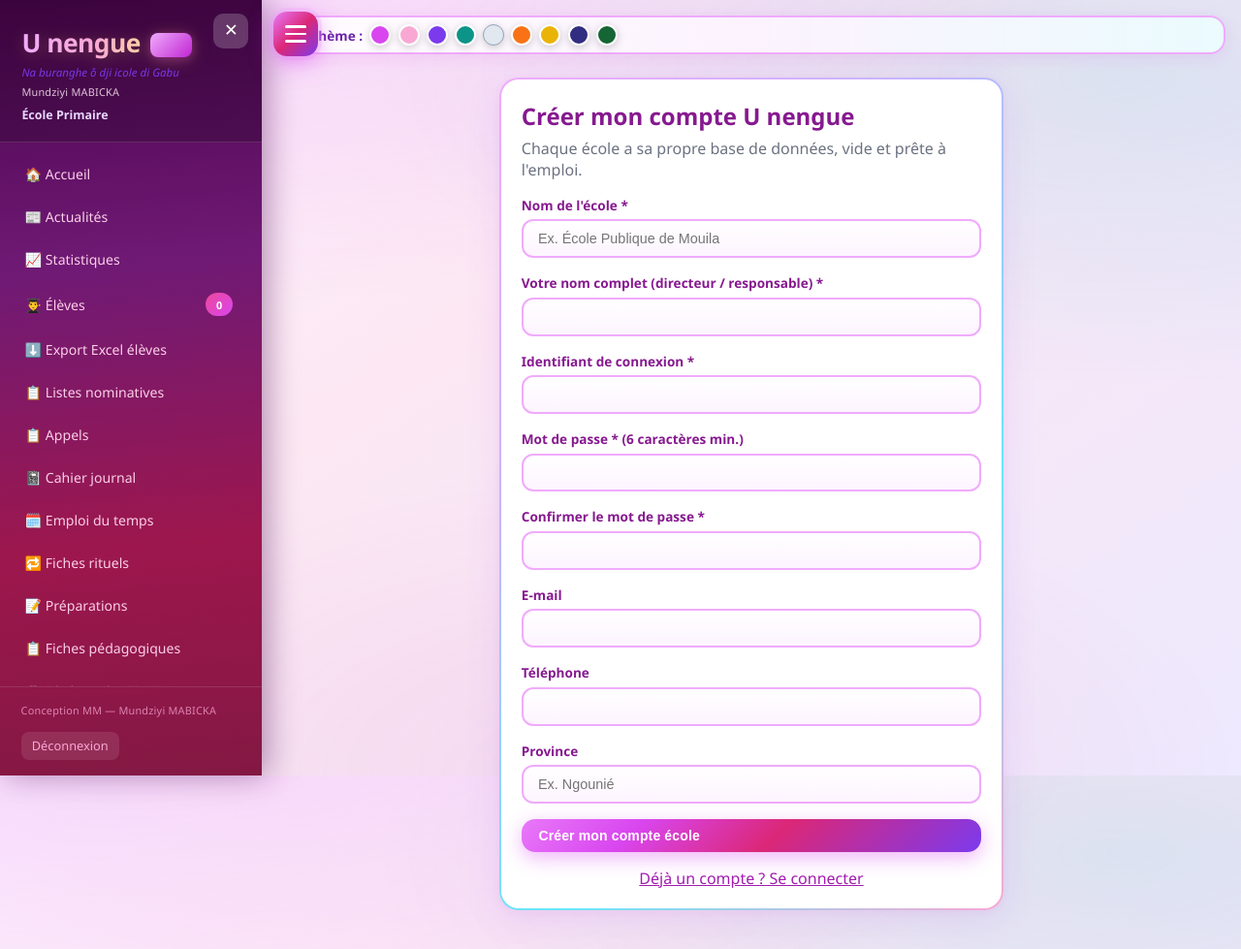
After one commit to mundziyimabicka-cmd/U-nengue, a Flask app: page /inscription in a window 1280 px wide. The commit adds this page. Shown: the whole page at 97% size. Run offline with Flask 3, Linux system fonts and the light colour scheme; data comes from the database, SQL or seed files in the repository; data that the repository does not hold is empty; parts of the project's set-up code (start-up, migrations or seed data) failed here and were passed over; some libraries are stand-ins or nearby versions.

Commit message:
Add files via upload

```diff
--- a/templates/emploi_du_temps.html
+++ b/templates/emploi_du_temps.html
@@ -6,7 +6,7 @@
         <h2 style="margin:0">📅 Emploi du temps</h2>
         <p class="subtitle" style="margin:0.25rem 0 0">Activités fusionnées sur plusieurs jours · Groupes · Logos · PDF</p>
     </div>
-    <form method="GET" style="display:flex;gap:0.5rem;align-items:center">
+    <form method="GET" action="{{ url_for('emploi_du_temps') }}" style="display:flex;gap:0.5rem;align-items:center">
         <select name="class_id" class="form-control" onchange="this.form.submit()" style="min-width:220px">
             {% for r in rooms %}
             <option value="{{ r.id }}" {% if selected and selected.id == r.id %}selected{% endif %}>
--- /dev/null
+++ b/templates/inscription.html
@@ -0,0 +1,48 @@
+{% extends "base.html" %}
+{% block title %}Créer un compte U nengue{% endblock %}
+{% block content %}
+<div style="max-width:520px;margin:1.5rem auto">
+  <div class="card" style="border-top:5px solid #a21caf">
+    <h2 style="margin:0 0 0.35rem;color:#86198f">Créer mon compte U nengue</h2>
+    <p style="color:#6b7280;margin:0 0 1rem">Chaque école a sa propre base de données, vide et prête à l'emploi.</p>
+    <form method="POST">
+      <div class="form-group">
+        <label>Nom de l'école *</label>
+        <input type="text" name="school_name" class="form-control" required placeholder="Ex. École Publique de Mouila">
+      </div>
+      <div class="form-group">
+        <label>Votre nom complet (directeur / responsable) *</label>
+        <input type="text" name="full_name" class="form-control" required>
+      </div>
+      <div class="form-group">
+        <label>Identifiant de connexion *</label>
+        <input type="text" name="username" class="form-control" required autocomplete="username" pattern="[a-zA-Z0-9._-]{3,40}" title="Lettres, chiffres, . _ -">
+      </div>
+      <div class="form-group">
+        <label>Mot de passe * (6 caractères min.)</label>
+        <input type="password" name="password" class="form-control" required minlength="6" autocomplete="new-password">
+      </div>
+      <div class="form-group">
+        <label>Confirmer le mot de passe *</label>
+        <input type="password" name="password2" class="form-control" required minlength="6" autocomplete="new-password">
+      </div>
+      <div class="form-group">
+        <label>E-mail</label>
+        <input type="email" name="email" class="form-control">
+      </div>
+      <div class="form-group">
+        <label>Téléphone</label>
+        <input type="text" name="phone" class="form-control">
+      </div>
+      <div class="form-group">
+        <label>Province</label>
+        <input type="text" name="province" class="form-control" placeholder="Ex. Ngounié">
+      </div>
+      <button type="submit" class="btn btn-primary" style="width:100%">Créer mon compte école</button>
+    </form>
+    <p style="margin:1rem 0 0;text-align:center">
+      <a href="{{ url_for('login') }}">Déjà un compte ? Se connecter</a>
+    </p>
+  </div>
+</div>
+{% endblock %}
```
